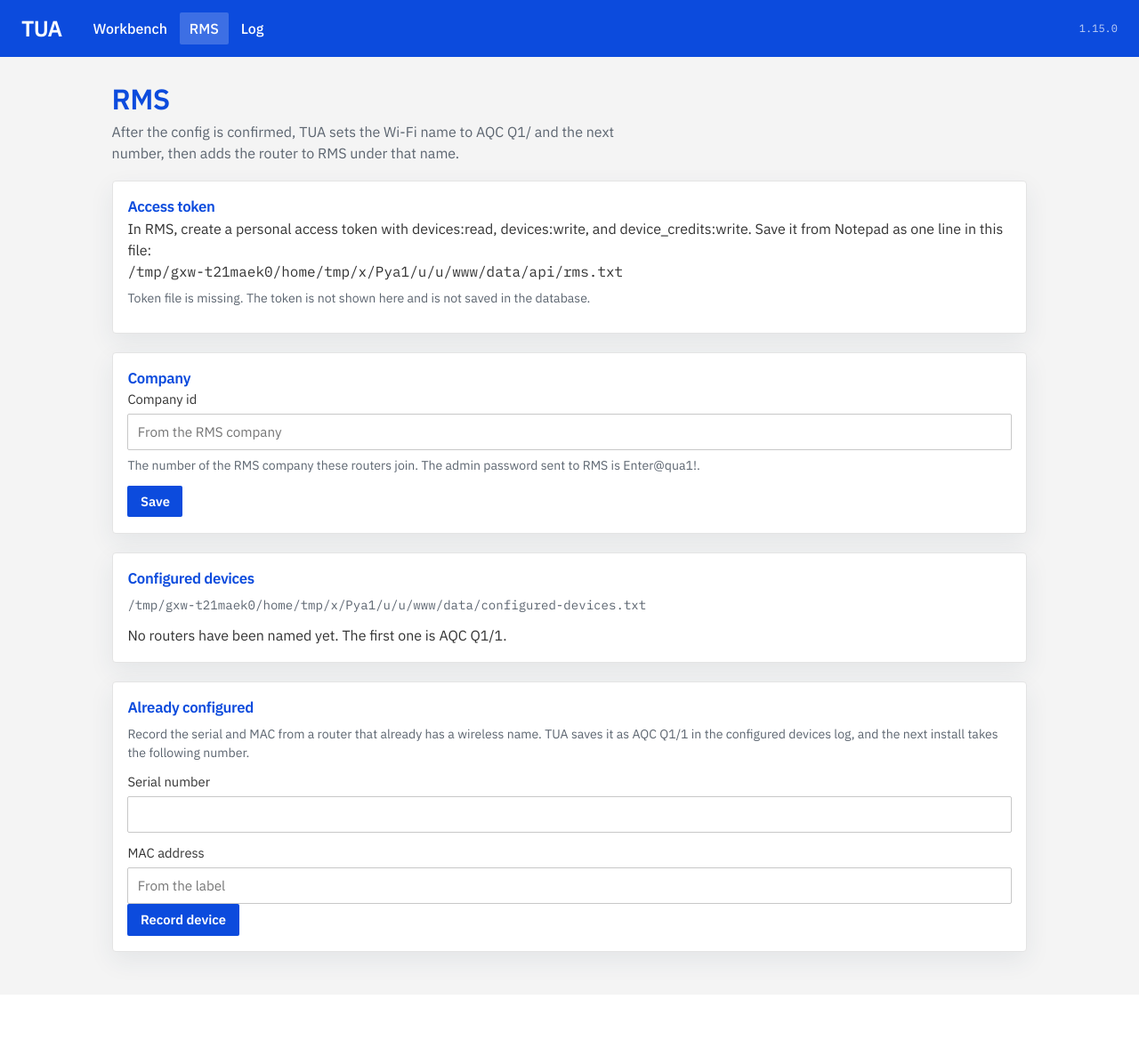
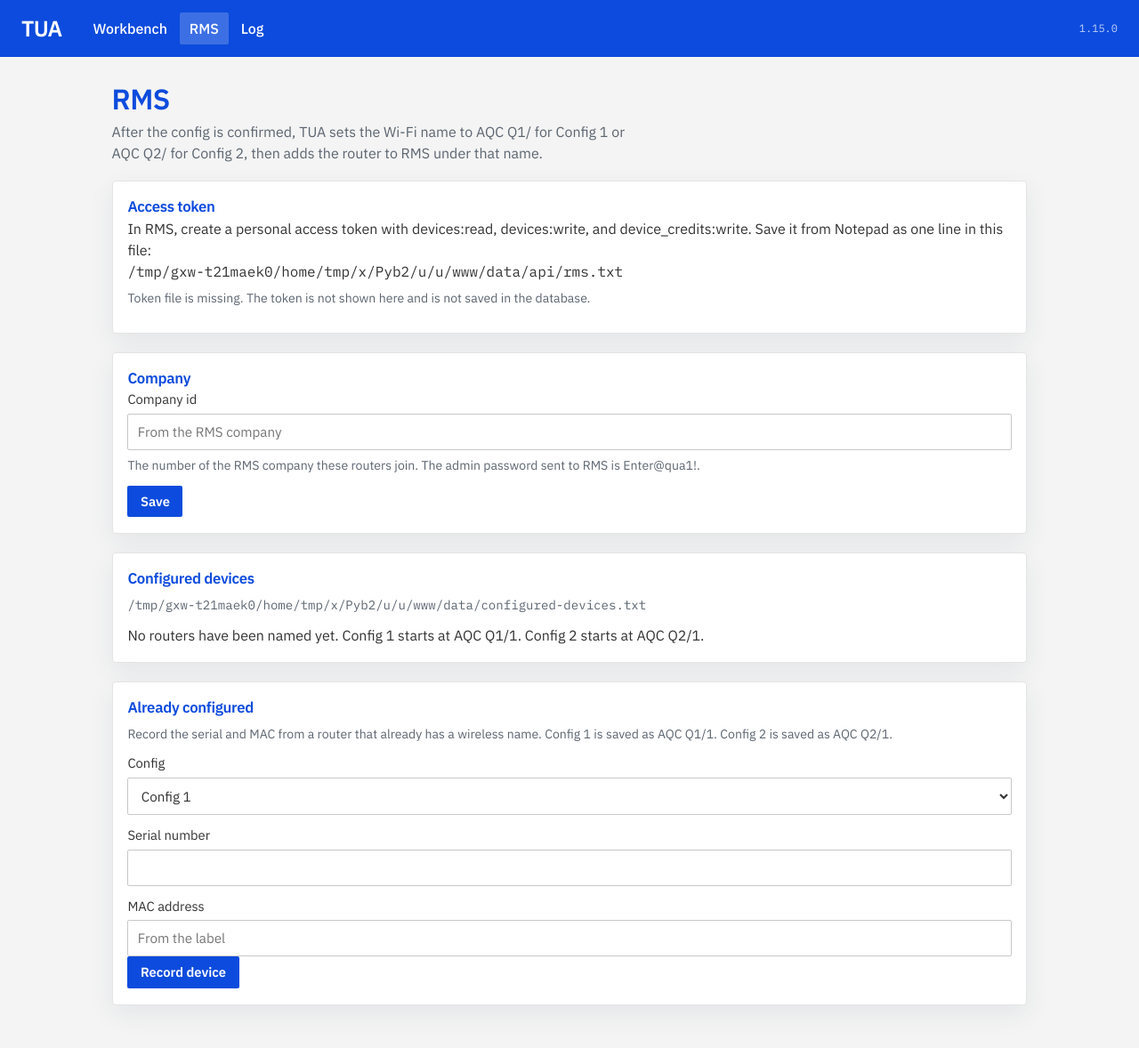
Before and after one commit to mrdomrocks/teltonika-updater-pi, a FastAPI app: page /rms in a window 1280 px wide. Shown: the whole page at 89% size. Before the commit the page ends 1098 px from the top, so only its background shows below. Run offline with FastAPI, Linux system fonts and the light colour scheme; data that the repository does not hold is empty.

Commit message:
Name Config 2 routers AQC Q2/ so each config keeps its own sequence.
Co-authored-by: Cursor <cursoragent@cursor.com>

```diff
--- a/rutkeeper/app.py
+++ b/rutkeeper/app.py
@@ -21,7 +21,7 @@ from rutkeeper.firmware import human_size
 from rutkeeper.rutos import RutosError
 from rutkeeper.bench import Bench, connect_host, files_root
 from rutkeeper.bench import Busy as BenchBusy
-from rutkeeper.rms import NAME_PREFIX, format_mac, name_for, read_access_token, read_devices, remember_device, token_path
+from rutkeeper.rms import format_mac, name_for, prefix_for, read_access_token, read_devices, remember_device, token_path
 from rutkeeper.worker import Runner
 
 PACKAGE = Path(__file__).resolve().parent
@@ -201,8 +201,8 @@ def create_app(data_dir: Path | None = None) -> FastAPI:
             ready = False
         log_path = data / "configured-devices.txt"
         devices = read_devices(log_path)
-        numbers = [int(row["number"]) for row in devices if str(row.get("number", "")).isdigit()]
-        next_number = 1 + max(numbers, default=0)
+        _number, next_q1, _known = name_for(log_path, "", prefix_for("config1"))
+        _number, next_q2, _known = name_for(log_path, "", prefix_for("config2"))
         return render(
             request,
             "rms.html",
@@ -211,7 +211,8 @@ def create_app(data_dir: Path | None = None) -> FastAPI:
             company_id=db.setting("rms_company_id"),
             devices=devices,
             log_path=str(log_path),
-            next_name=f"{NAME_PREFIX}{next_number}",
+            next_q1=next_q1,
+            next_q2=next_q2,
         )
 
     @app.post("/rms")
@@ -235,13 +236,17 @@ def create_app(data_dir: Path | None = None) -> FastAPI:
             mac = format_mac(str(form.get("mac") or ""))
         except RutosError as exc:
             return redirect("/rms", str(exc))
+        slot = str(form.get("config") or "config1").strip()
+        if slot not in {"config1", "config2"}:
+            return redirect("/rms", "Choose Config 1 or Config 2.")
         log_path = data / "configured-devices.txt"
-        number, wifi_name, known = name_for(log_path, serial)
+        prefix = prefix_for(slot)
+        number, wifi_name, known = name_for(log_path, serial, prefix)
         if known:
             return redirect("/rms", f"{wifi_name} is already in the configured devices log.")
         remember_device(log_path, number, wifi_name, serial, mac)
         db.add_event("info", "rms", f"Recorded {wifi_name} in the configured devices log.")
-        return redirect("/rms", f"Recorded {wifi_name}. The next router is {NAME_PREFIX}{number + 1}.")
+        return redirect("/rms", f"Recorded {wifi_name}. The next one for this config is {prefix}{number + 1}.")
 
     @app.post("/backups")
     async def upload_backup(request: Request):
--- a/rutkeeper/bench.py
+++ b/rutkeeper/bench.py
@@ -28,6 +28,7 @@ from rutkeeper.rms import (
     add_rut,
     format_mac,
     name_for,
+    prefix_for,
     read_access_token,
     remember_device,
 )
@@ -605,7 +606,7 @@ class Bench:
             router.close()
         confirm, _used = self._connect([target], host=nxt)
         confirm.close()
-        wifi_name = self._name_and_register(nxt, target)
+        wifi_name = self._name_and_register(nxt, target, slot)
         self._session_password = ""
         label = "Config 1" if slot == "config1" else "Config 2"
         self._set(
@@ -632,7 +633,7 @@ class Bench:
         if not company.isdigit():
             raise RutosError("Set the RMS company id on the RMS page.")
 
-    def _name_and_register(self, host: str, password: str) -> str:
+    def _name_and_register(self, host: str, password: str, slot: str) -> str:
         """Name the Wi-Fi from the device log, then add the unit to RMS."""
         serial = self._label_serial.strip()
         mac_raw = self._label_mac.strip()
@@ -646,7 +647,7 @@ class Bench:
         if not company.isdigit():
             raise RutosError("Set the RMS company id on the RMS page.")
         log_path = self._device_log()
-        number, wifi_name, known = name_for(log_path, serial)
+        number, wifi_name, known = name_for(log_path, serial, prefix_for(slot))
         self._set(step="wireless", detail=f"Setting the wireless name and password at {host}.")
         router, _used = self._connect([password], host=host)
         try:
--- a/rutkeeper/rms.py
+++ b/rutkeeper/rms.py
@@ -1,7 +1,7 @@
 """Register one configured RUT with Teltonika RMS.
 
 The access token is a one-line Notepad file in the api folder next to Firmware.
-The device log lives in the data directory and supplies the next AQC Q1/ number.
+The device log lives in the data directory and supplies the next AQC Q1/ or AQC Q2/ number.
 """
 
 from __future__ import annotations
@@ -17,6 +17,11 @@ from rutkeeper.rutos import RutosError
 RMS_DEVICES_URL = "https://api.rms.teltonika-networks.com/devices"
 TOKEN_FILE = "rms.txt"
 NAME_PREFIX = "AQC Q1/"
+
+
+def prefix_for(slot: str) -> str:
+    """Config 1 is AQC Q1/. Config 2 is AQC Q2/."""
+    return "AQC Q2/" if slot == "config2" else NAME_PREFIX
 
 
 def token_path(directory: Path) -> Path:
@@ -74,16 +79,21 @@ def read_devices(path: Path) -> list[dict[str, str]]:
     return rows
 
 
-def name_for(path: Path, serial: str) -> tuple[int, str, bool]:
-    """Next AQC Q1/ number, or the name already given to this serial."""
+def name_for(path: Path, serial: str, prefix: str = NAME_PREFIX) -> tuple[int, str, bool]:
+    """Next number for this config, or the name already given to this serial under that prefix."""
     serial = (serial or "").strip()
+    prefix = prefix or NAME_PREFIX
     rows = read_devices(path)
     for row in rows:
-        if serial and row["serial"] == serial:
+        if serial and row["serial"] == serial and row["name"].startswith(prefix):
             return int(row["number"]), row["name"], True
-    numbers = [int(row["number"]) for row in rows]
+    numbers = [
+        int(row["number"])
+        for row in rows
+        if row["name"].startswith(prefix) and str(row["number"]).isdigit()
+    ]
     number = 1 + max(numbers, default=0)
-    return number, f"{NAME_PREFIX}{number}", False
+    return number, f"{prefix}{number}", False
 
 
 def remember_device(path: Path, number: int, name: str, serial: str, mac: str) -> None:
```
Also changed, not shown: rutkeeper/templates/rms.html (+9 -3 lines), tests/test_app.py (+10 -0 lines), tests/test_bench.py (+22 -0 lines), tests/test_rms.py (+10 -1 lines).
